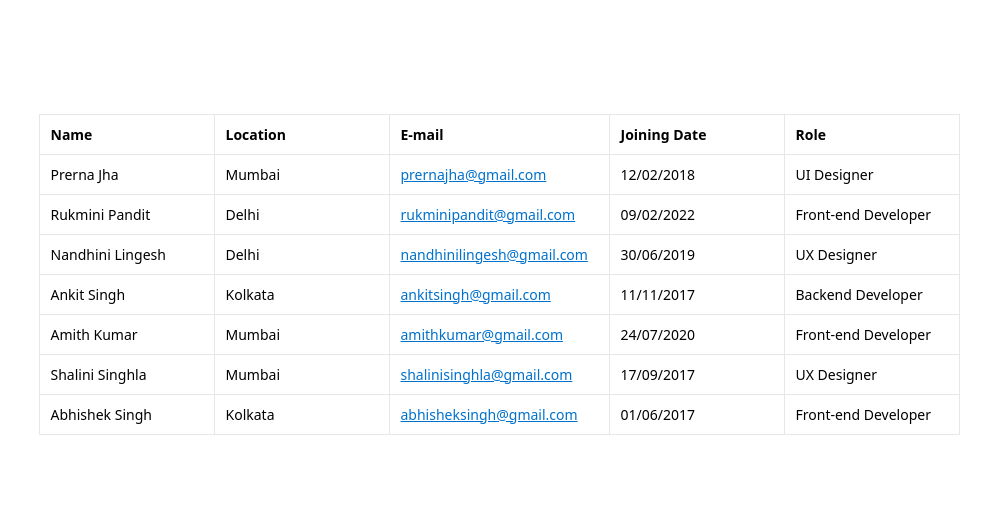
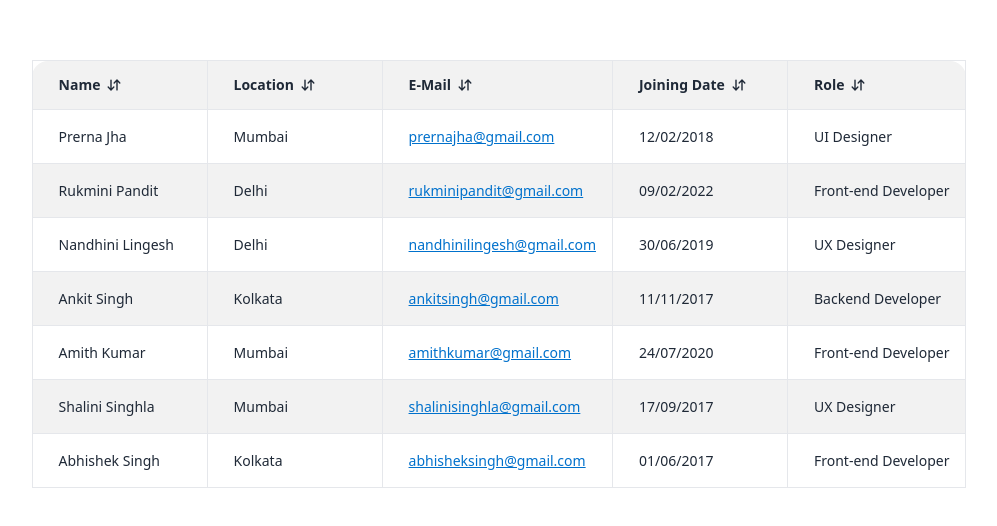
Before and after one commit to monirul-99/table-row, a React (Create React App) app: page / in a window 1280 px wide. Shown: the part 126-652 px from the top of the page, without its empty margins (141-1138 px from the left). Built offline with nearby package versions, Linux system fonts and the light colour scheme.

Commit message:
react icon setup with some stylish sdded for table heading

```diff
--- a/package.json
+++ b/package.json
@@ -7,6 +7,7 @@
     "@testing-library/react": "^13.4.0",
     "@testing-library/user-event": "^13.5.0",
     "axios": "^1.2.0",
+    "daisyui": "^2.42.1",
     "react": "^18.2.0",
     "react-dom": "^18.2.0",
     "react-icons": "^4.7.1",
--- a/public/index.html
+++ b/public/index.html
@@ -26,7 +26,7 @@
     -->
     <title>React App</title>
   </head>
-  <body>
+  <body data-theme="light">
     <noscript>You need to enable JavaScript to run this app.</noscript>
     <div id="root"></div>
     <!--
--- a/src/TableComponent.js
+++ b/src/TableComponent.js
@@ -4,7 +4,7 @@ import TableRow from "./TableRow";
 
 const TableComponent = ({ data, column }) => {
   return (
-    <table className="border-collapse border">
+    <table className="border-collapse border table table-zebra">
       <thead>
         <tr>
           {column?.map((item, inx) => (
--- a/src/TableHead.js
+++ b/src/TableHead.js
@@ -1,9 +1,17 @@
 import React from "react";
+import { HiArrowNarrowDown, HiArrowNarrowUp } from "react-icons/hi";
 
 const TableHead = ({ item }) => {
   return (
     <th className="w-[175px] h-[40px] border text-start text-[14px]">
-      <p className="ml-[10px]">{item.heading}</p>
+      <div className="flex">
+        <p className="ml-[10px] capitalize">{item.heading}</p>
+        <div className="flex items-center -space-x-2 px-1">
+          <HiArrowNarrowDown />
+
+          <HiArrowNarrowUp />
+        </div>
+      </div>
     </th>
   );
 };
--- a/tailwind.config.js
+++ b/tailwind.config.js
@@ -8,5 +8,5 @@ module.exports = {
       },
     },
   },
-  plugins: [],
+  plugins: [require("daisyui")],
 };
```
Also changed, not shown: 1 other file (tests, documents, lock files or other folders).
